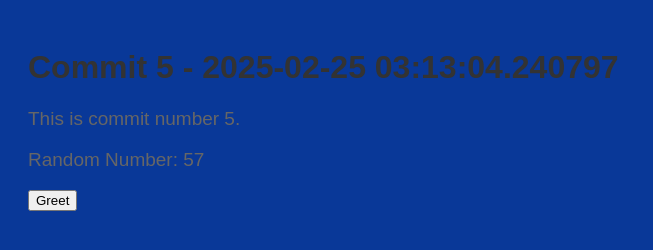
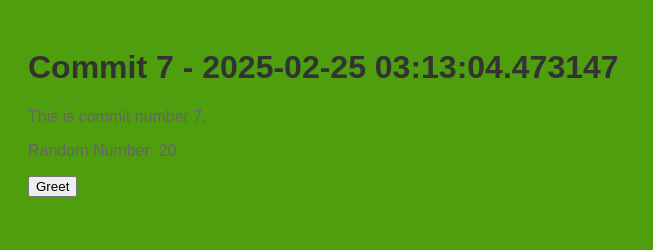
Before and after one commit to legbald0d/myrep-repo-20250225031257, a plain HTML site: page index.html in a window 1280 px wide. Shown: the whole page, without its empty margins (0-653 px from the left). Drawn offline with Linux system fonts and the light colour scheme.

Commit message:
📝 Commit 7 with HTML, CSS, and JS

```diff
--- a/index.html
+++ b/index.html
@@ -2,13 +2,13 @@
     <!DOCTYPE html>
     <html>
     <head>
-        <title>Commit 5 - 2025-02-25 03:13:04.240797</title>
+        <title>Commit 7 - 2025-02-25 03:13:04.473147</title>
         <link rel="stylesheet" href="style.css">
     </head>
     <body>
-        <h1>Commit 5 - 2025-02-25 03:13:04.240797</h1>
-        <p>This is commit number 5.</p>
-        <p>Random Number: 57</p>
+        <h1>Commit 7 - 2025-02-25 03:13:04.473147</h1>
+        <p>This is commit number 7.</p>
+        <p>Random Number: 20</p>
         <button onclick="greet()">Greet</button>
         <script src="script.js"></script>
     </body>
--- a/script.js
+++ b/script.js
@@ -2,4 +2,4 @@
     function greet() {
         alert('Hello from commit ' + commitNumber + '!');
     }
-    var commitNumber = 5;
+    var commitNumber = 7;
--- a/style.css
+++ b/style.css
@@ -1,7 +1,7 @@
 
     body {
         font-family: Arial, sans-serif;
-        background-color: #093898;
+        background-color: #4e9e0d;
         padding: 20px;
     }
     h1 {
@@ -9,5 +9,5 @@
     }
     p {
         color: #666;
-        font-size: 19px;
+        font-size: 16px;
     }
```
